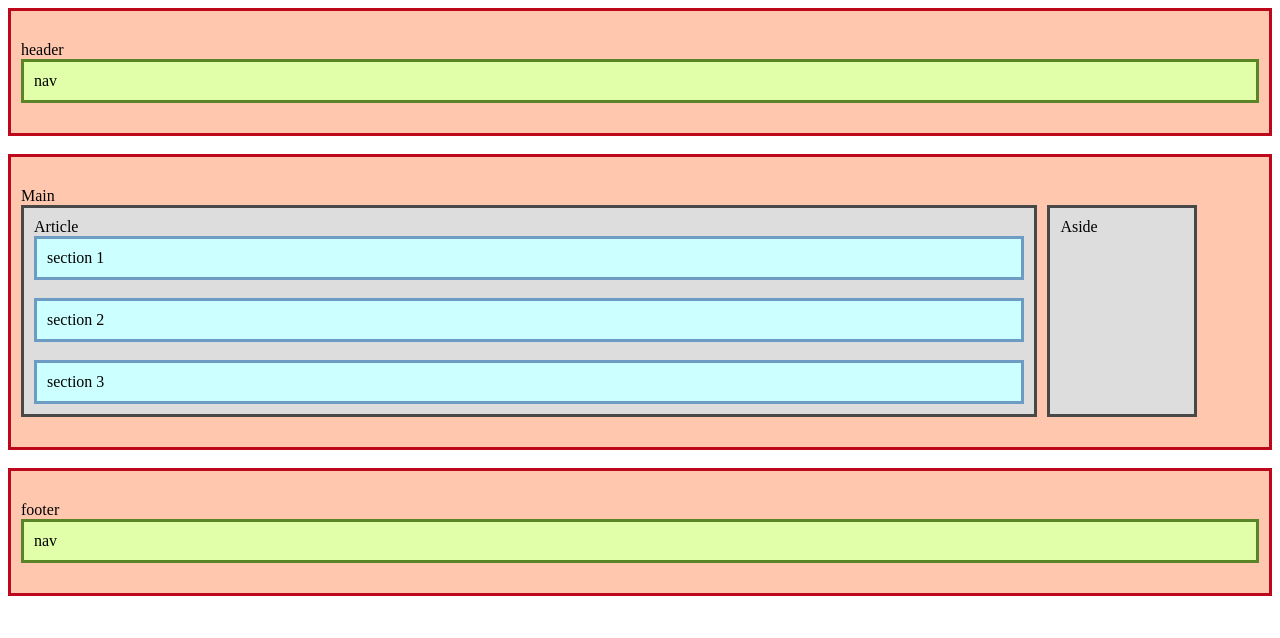
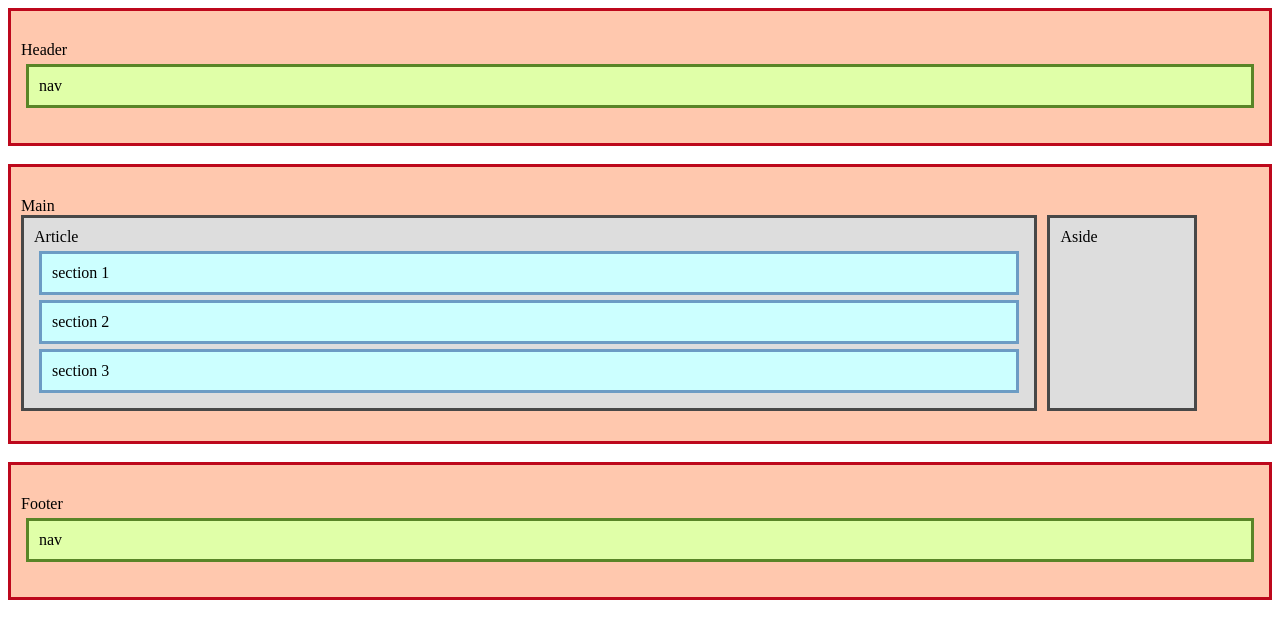
Before and after one commit to JAY-M-K/myfirstrepo, a plain HTML site: page cssAndHtmlDesign.html in a window 1280 px wide. Drawn offline with Linux system fonts and the light colour scheme.

Commit message:
update on html and css

```diff
--- a/cssAndHtmlDesign.css
+++ b/cssAndHtmlDesign.css
@@ -19,6 +19,7 @@
     padding: 10px;
     border-style: solid;
     border-color: #598527;
+    margin: 5px;
 }
 
 
@@ -38,6 +39,7 @@
     padding: 10px;
     border-style: solid;
     border-color:#6C9CC4;
+    margin: 5px;
 }
 
 .aside{
--- a/cssAndHtmlDesign.html
+++ b/cssAndHtmlDesign.html
@@ -10,7 +10,7 @@
 </head>
 
 <body>
-    <header class="header">header
+    <header class="header">Header
         <nav class="nav">
             nav
         </nav>
@@ -23,11 +23,11 @@
                 <section>
                     section 1
                 </section>
-                <br>
+
                 <section>
                     section 2
                 </section>
-                <br>
+
                 <section>
                     section 3
                 </section>
@@ -38,7 +38,7 @@
         </div>
     </main>
     <br>
-    <footer class="footer">footer
+    <footer class="footer">Footer
         <nav class="nav">
             nav
         </nav>
```
